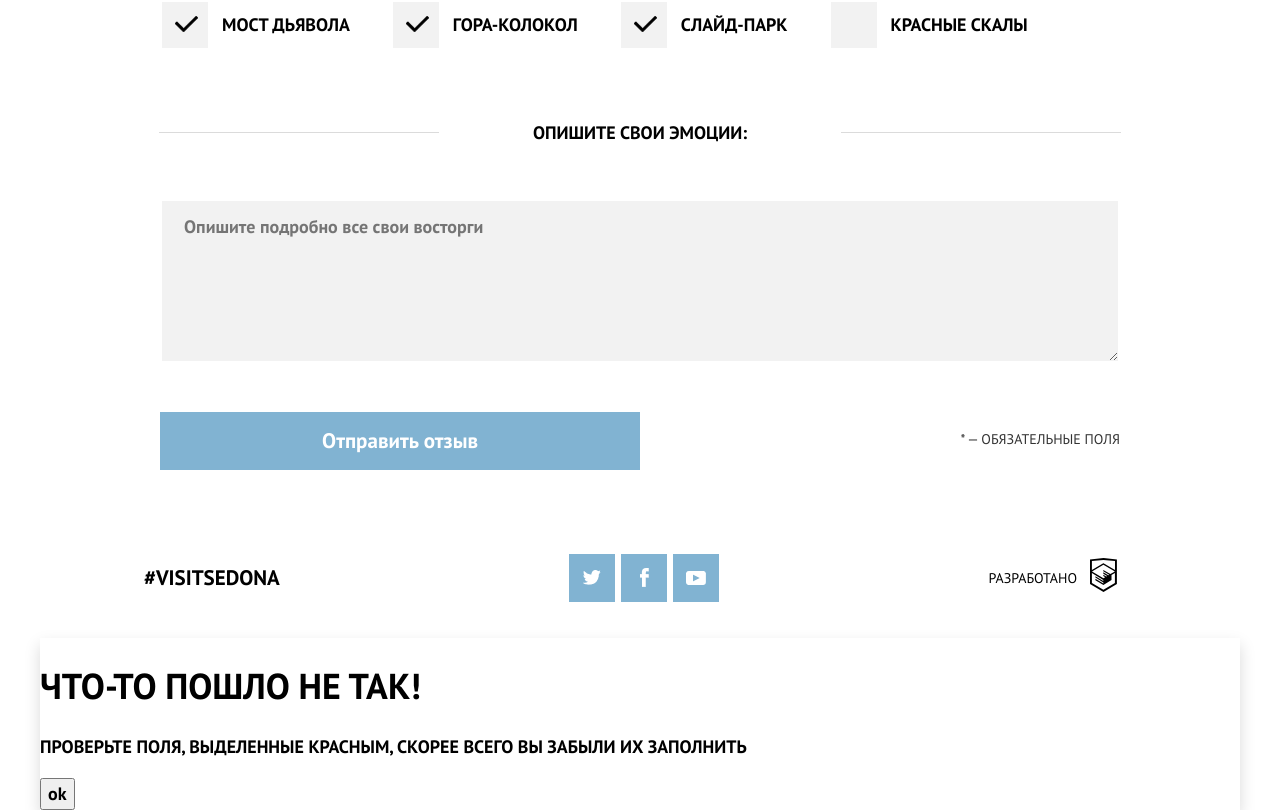
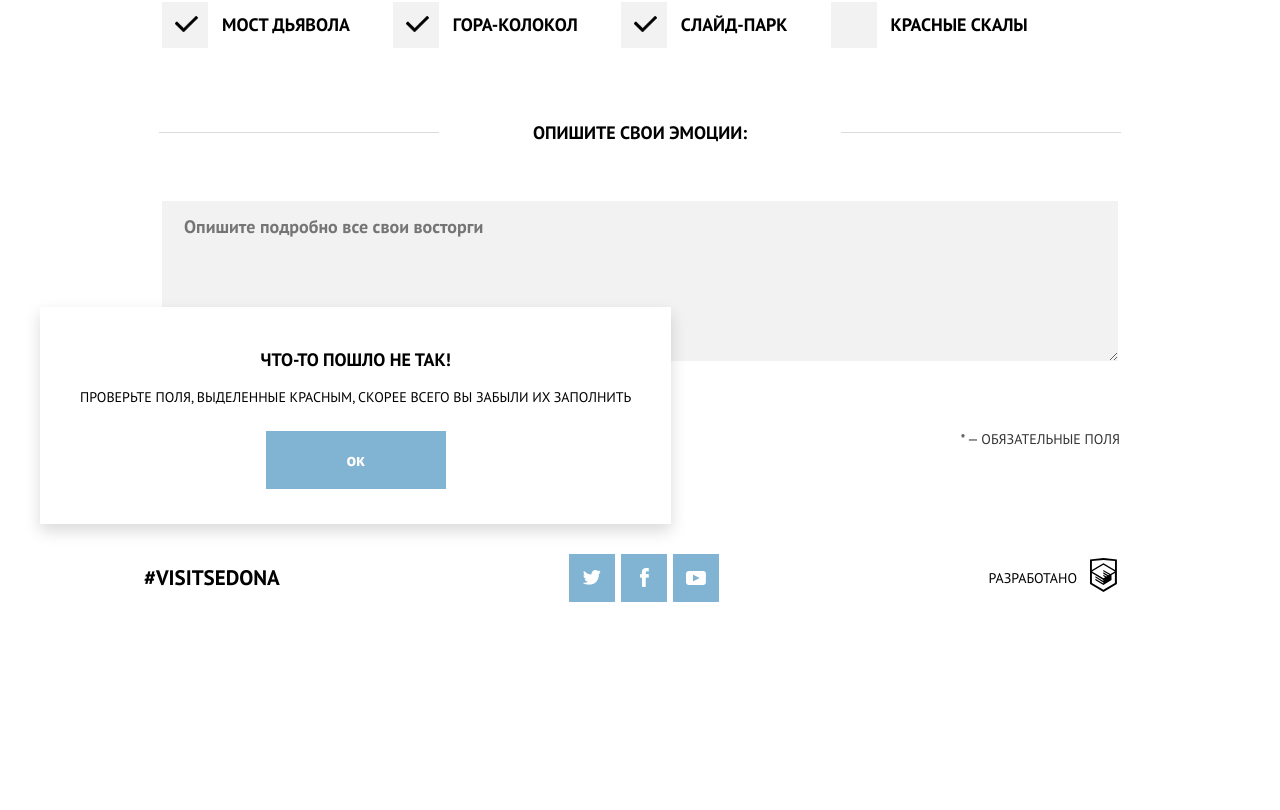
Before and after one commit to islam9205/sedona, a website: page source/form.html in a window 1280 px wide. Shown: the part 1343-2153 px from the top of the page. After the commit the page ends 1981 px from the top, so only its background shows below. Drawn offline with nearby package versions, Linux system fonts and the light colour scheme; files that its build step writes are made by us from their sources.

Commit message:
Выполняю домашнее задание №5

```diff
--- a/source/form.html
+++ b/source/form.html
@@ -148,10 +148,10 @@
       </a>
     </footer>
 
-    <section class="error">
-      <h1>Что-то пошло не так!</h1>
-      <p>Проверьте поля, выделенные красным, скорее всего вы забыли их заполнить</p>
-      <button>ok</button>
+    <section class="form-modal error">
+      <h1 class="form-modal__title error__title">Что-то пошло не так!</h1>
+      <p class="form-modal__text error__text">Проверьте поля, выделенные красным, скорее всего вы<br class="error__br"> забыли их заполнить</p>
+      <button class="form-modal__btn error__btn">ок</button>
     </section>
   </body>
 </html>
--- a/source/less/blocks/error.less
+++ b/source/less/blocks/error.less
@@ -1,3 +1,27 @@
 .error {
-  box-shadow: 0 7px 15px rgba(0, 1, 1, 0.15);
+  padding-bottom: 35px;
+  position: absolute;
+  top: 1650px;
+
+  & * {
+    margin-top: 0;
+  }
 }
+
+.error__title {
+  margin-top: 40px;
+}
+
+.error__text {
+  margin-bottom: 22px;
+}
+
+.error__br {
+  @media (min-width: @tablet-width) {
+    display: none;
+  }
+}
+
+.error__btn {
+  .dimensions(180px, 58px);
+}
--- /dev/null
+++ b/source/less/blocks/form-modal.less
@@ -0,0 +1,20 @@
+.form-modal {
+  padding: 0 40px;
+  text-align: center;
+  background-color: @color-text2;
+  box-shadow: 0 7px 15px @form-modal;
+}
+
+.form-modal__title {
+  .size(inherit, inherit, inherit);
+}
+
+.form-modal__text {
+  .size(14px, 24px, 400);
+}
+
+.form-modal__btn {
+  border: 0;
+  color: @color-text2;
+  background-color: @bg-cause;
+}
--- a/source/less/global/variables.less
+++ b/source/less/global/variables.less
@@ -15,6 +15,7 @@
 @bg-author: #EAEAEA;
 @active: #766357;
 @active-hover: #604E43;
+@form-modal: rgba(0, 1, 1, 0.15);
 
 // Address
 
--- a/source/less/style.less
+++ b/source/less/style.less
@@ -34,4 +34,5 @@
 @import "./blocks/video-block.less";
 @import "./blocks/page-footer.less";
 @import "./blocks/social.less";
+@import "./blocks/form-modal.less";
 @import "./blocks/error.less";
```
